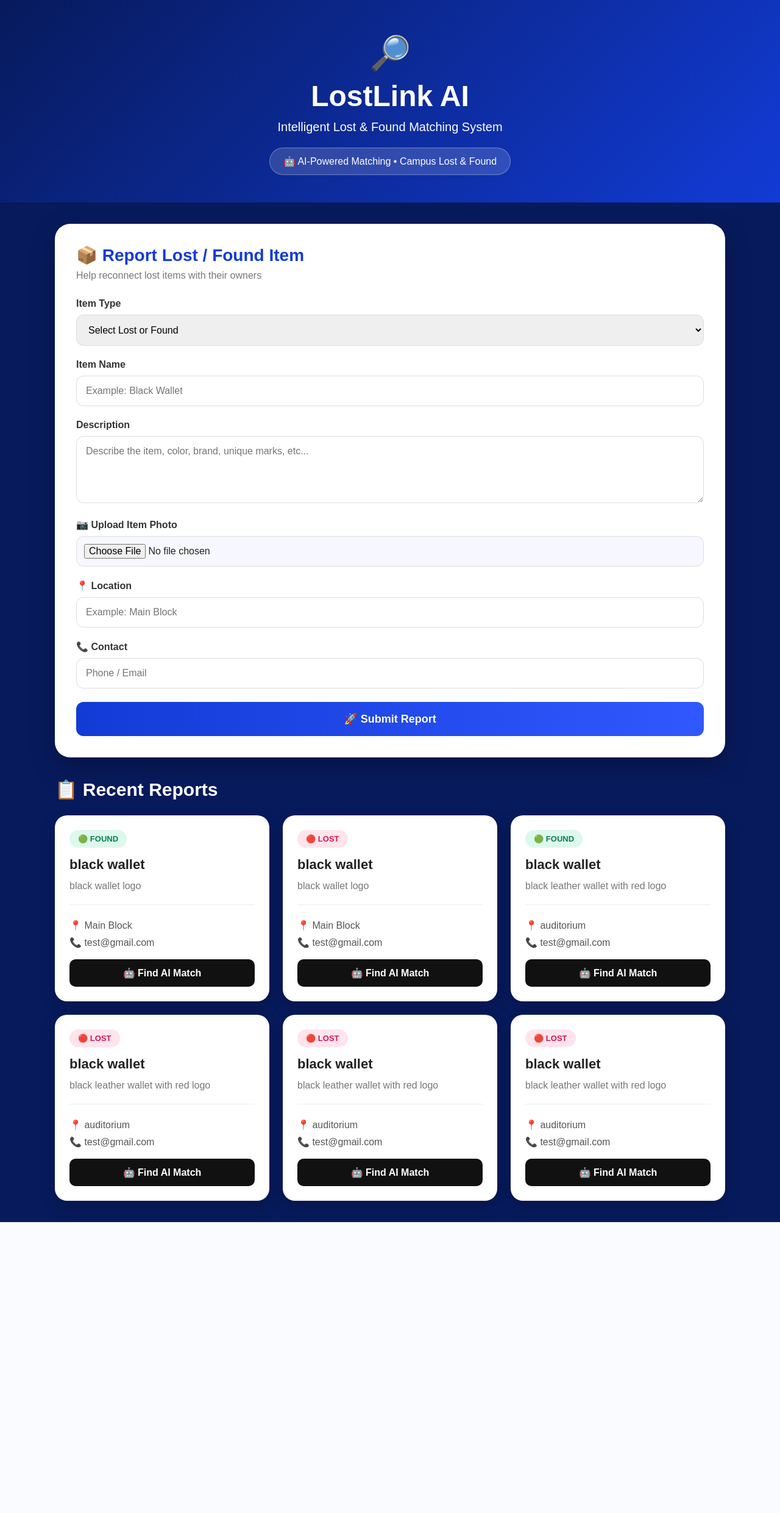
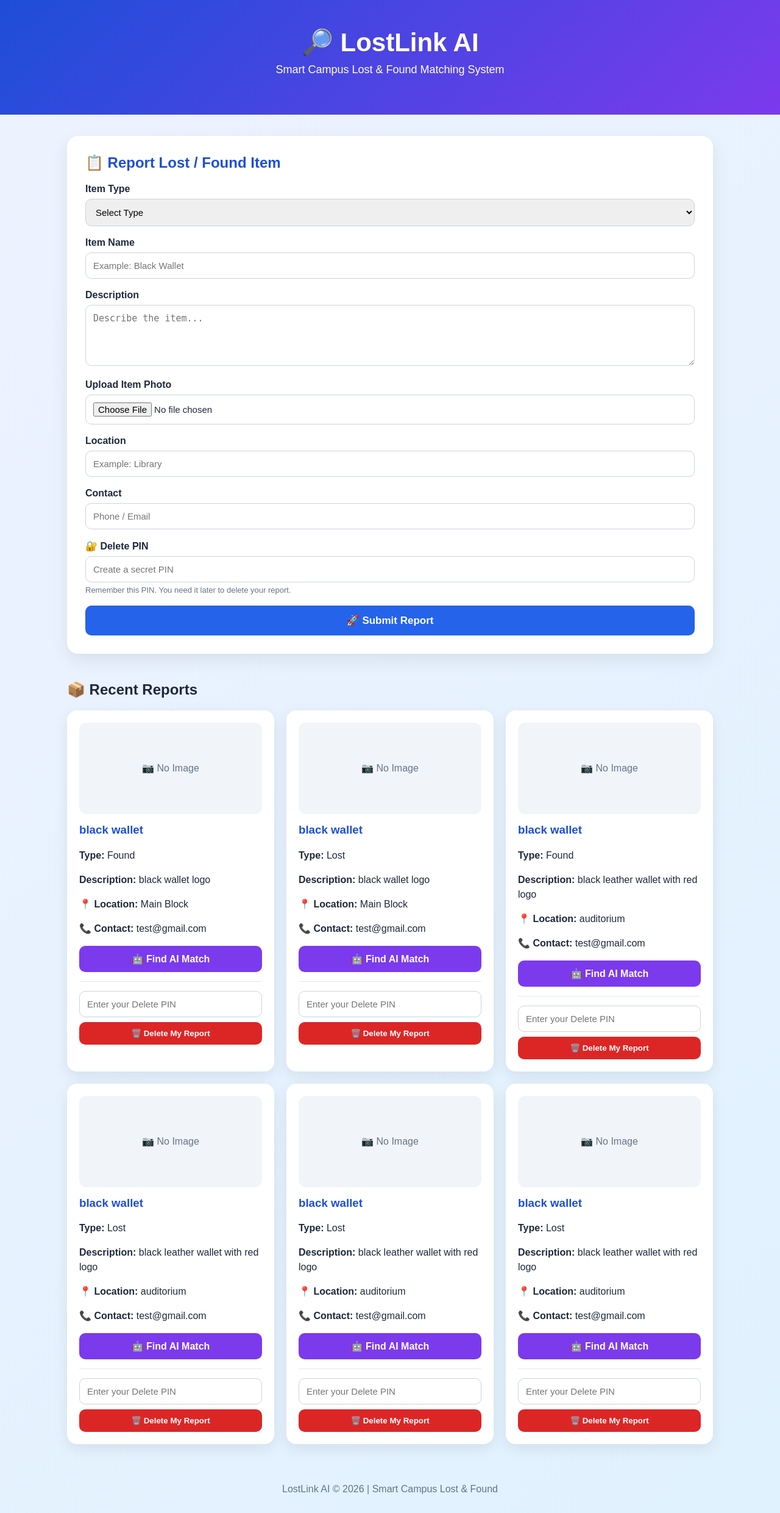
Before and after one commit to madhumitha1292007/LostLink-AI, a Flask app: page / in a window 1280 px wide. Shown: the whole page at 61% size. Before the commit the page ends 2004 px from the top, so only its background shows below. Run offline with Flask 3, Linux system fonts and the light colour scheme; data comes from the database, SQL or seed files in the repository; both versions use the stored data as it was after the commit.

Commit message:
Add delete PIN feature

```diff
--- a/app.py
+++ b/app.py
@@ -12,10 +12,9 @@ app.config["UPLOAD_FOLDER"] = UPLOAD_FOLDER
 os.makedirs(UPLOAD_FOLDER, exist_ok=True)
 
 
-# ---------------- DATABASE ----------------
+# ================= DATABASE =================
 
 def init_db():
-
     conn = sqlite3.connect("lostlink.db")
 
     conn.execute("""
@@ -36,20 +35,25 @@ def init_db():
 
     column_names = [column[1] for column in columns]
 
-    # Add image column if it doesn't already exist
+    # Add image column if missing
     if "image" not in column_names:
         conn.execute(
             "ALTER TABLE items ADD COLUMN image TEXT"
+        )
+
+    # Add delete PIN column if missing
+    if "delete_pin" not in column_names:
+        conn.execute(
+            "ALTER TABLE items ADD COLUMN delete_pin TEXT"
         )
 
     conn.commit()
     conn.close()
 
 
-# ---------------- AI TEXT MATCHING ----------------
+# ================= AI MATCHING =================
 
 def similarity(text1, text2):
-
     return SequenceMatcher(
         None,
         str(text1).lower().strip(),
@@ -59,16 +63,19 @@ def similarity(text1, text2):
 
 def calculate_match(item1, item2):
 
+    # Item name = 50%
     name_score = similarity(
         item1[2],
         item2[2]
     )
 
+    # Description = 30%
     description_score = similarity(
         item1[3],
         item2[3]
     )
 
+    # Location = 20%
     location_score = similarity(
         item1[4],
         item2[4]
@@ -83,7 +90,7 @@ def calculate_match(item1, item2):
     return round(final_score * 100)
 
 
-# ---------------- HOME ----------------
+# ================= HOME PAGE =================
 
 @app.route("/")
 def home():
@@ -103,7 +110,7 @@ def home():
     )
 
 
-# ---------------- REPORT ----------------
+# ================= REPORT ITEM =================
 
 @app.route("/report", methods=["POST"])
 def report():
@@ -114,6 +121,10 @@ def report():
     location = request.form["location"]
     contact = request.form["contact"]
 
+    # Delete PIN
+    delete_pin = request.form["delete_pin"]
+
+    # Image upload
     image_file = request.files.get("image")
 
     image_name = ""
@@ -131,6 +142,7 @@ def report():
             )
         )
 
+    # Save to database
     conn = sqlite3.connect("lostlink.db")
 
     conn.execute("""
@@ -141,16 +153,18 @@ def report():
             description,
             location,
             contact,
-            image
+            image,
+            delete_pin
         )
-        VALUES (?, ?, ?, ?, ?, ?)
+        VALUES (?, ?, ?, ?, ?, ?, ?)
     """, (
         item_type,
         item_name,
         description,
         location,
         contact,
-        image_name
+        image_name,
+        delete_pin
     ))
 
     conn.commit()
@@ -159,18 +173,20 @@ def report():
     return redirect("/")
 
 
-# ---------------- AI MATCH ----------------
+# ================= AI MATCH =================
 
 @app.route("/match/<int:item_id>")
 def match(item_id):
 
     conn = sqlite3.connect("lostlink.db")
 
+    # Current item
     current = conn.execute("""
         SELECT * FROM items
         WHERE id = ?
     """, (item_id,)).fetchone()
 
+    # Other items
     all_items = conn.execute("""
         SELECT * FROM items
         WHERE id != ?
@@ -185,11 +201,11 @@ def match(item_id):
 
     for item in all_items:
 
-        # Lost → Found
+        # Lost item should match Found item
         if current[1] == "Lost" and item[1] != "Found":
             continue
 
-        # Found → Lost
+        # Found item should match Lost item
         if current[1] == "Found" and item[1] != "Lost":
             continue
 
@@ -198,11 +214,13 @@ def match(item_id):
             item
         )
 
+        # Only show matches above 30%
         if score >= 30:
             matches.append(
                 (item, score)
             )
 
+    # Highest score first
     matches.sort(
         key=lambda x: x[1],
         reverse=True
@@ -215,11 +233,83 @@ def match(item_id):
     )
 
 
-# ---------------- START ----------------
+# ================= DELETE REPORT =================
+
+@app.route("/delete/<int:item_id>", methods=["POST"])
+def delete_item(item_id):
+
+    # PIN entered by user
+    pin = request.form["delete_pin"]
+
+    conn = sqlite3.connect("lostlink.db")
+
+    # Get stored PIN + image
+    item = conn.execute("""
+        SELECT delete_pin, image
+        FROM items
+        WHERE id = ?
+    """, (item_id,)).fetchone()
+
+    # Report doesn't exist
+    if item is None:
+
+        conn.close()
+
+        return "Report not found"
+
+
+    stored_pin = item[0]
+    image_name = item[1]
+
+
+    # Check PIN
+    if stored_pin != pin:
+
+        conn.close()
+
+        return """
+        <h2>❌ Wrong Delete PIN</h2>
+        <p>Please enter the PIN you created while reporting this item.</p>
+        <a href="/">Go Back</a>
+        """
+
+
+    # Delete database record
+    conn.execute("""
+        DELETE FROM items
+        WHERE id = ?
+    """, (item_id,))
+
+    conn.commit()
+    conn.close()
+
+
+    # Delete uploaded image also
+    if image_name:
+
+        image_path = os.path.join(
+            app.config["UPLOAD_FOLDER"],
+            image_name
+        )
+
+        if os.path.exists(image_path):
+
+            try:
+                os.remove(image_path)
+            except:
+                pass
+
+
+    return redirect("/")
+
+
+# ================= START APP =================
+
+# Initialize database when app starts
+init_db()
+
 
 if __name__ == "__main__":
-
-    init_db()
 
     app.run(
         debug=True,
--- a/templates/index.html
+++ b/templates/index.html
@@ -1,238 +1,207 @@
 <!DOCTYPE html>
 <html lang="en">
+
 <head>
     <meta charset="UTF-8">
     <meta name="viewport" content="width=device-width, initial-scale=1.0">
 
-    <title>LostLink AI | Intelligent Lost & Found</title>
+    <title>LostLink AI</title>
 
     <style>
         * {
             box-sizing: border-box;
-            margin: 0;
-            padding: 0;
-            font-family: Arial, sans-serif;
         }
 
         body {
-            background: #071a5c;
-            color: #222;
+            margin: 0;
+            font-family: Arial, sans-serif;
+            background: linear-gradient(135deg, #eef2ff, #e0f2fe);
+            color: #1e293b;
         }
 
         .hero {
-            background: linear-gradient(135deg, #071a5c, #123bd6);
+            background: linear-gradient(135deg, #1d4ed8, #7c3aed);
             color: white;
+            padding: 45px 20px;
             text-align: center;
-            padding: 55px 20px 45px;
-        }
-
-        .hero-icon {
-            font-size: 55px;
-            margin-bottom: 10px;
         }
 
         .hero h1 {
-            font-size: 48px;
-            margin-bottom: 12px;
+            margin: 0;
+            font-size: 42px;
         }
 
         .hero p {
-            font-size: 20px;
-            margin-bottom: 22px;
-        }
-
-        .badge {
-            display: inline-block;
-            background: rgba(255,255,255,0.15);
-            border: 1px solid rgba(255,255,255,0.3);
-            padding: 12px 22px;
-            border-radius: 30px;
-            font-size: 16px;
+            font-size: 18px;
+            margin-top: 10px;
         }
 
         .container {
-            width: 92%;
             max-width: 1100px;
             margin: 35px auto;
+            padding: 0 20px;
         }
 
-        .report-section {
+        .form-card {
             background: white;
-            padding: 35px;
-            border-radius: 25px;
-            box-shadow: 0 15px 40px rgba(0,0,0,0.25);
+            padding: 30px;
+            border-radius: 18px;
+            box-shadow: 0 10px 30px rgba(0, 0, 0, 0.08);
         }
 
-        .section-title {
-            display: flex;
-            align-items: center;
-            gap: 12px;
-            font-size: 28px;
-            color: #123bd6;
-            margin-bottom: 8px;
-        }
-
-        .section-subtitle {
-            color: #777;
-            margin-bottom: 28px;
+        .form-card h2 {
+            margin-top: 0;
+            color: #1d4ed8;
         }
 
         .form-group {
-            margin-bottom: 22px;
+            margin-bottom: 18px;
         }
 
         label {
             display: block;
             font-weight: bold;
-            margin-bottom: 9px;
-            color: #333;
+            margin-bottom: 7px;
         }
 
         input,
         textarea,
         select {
             width: 100%;
-            padding: 15px;
-            border: 1px solid #ddd;
-            border-radius: 12px;
-            font-size: 16px;
-            outline: none;
-        }
-
-        input:focus,
-        textarea:focus,
-        select:focus {
-            border-color: #123bd6;
+            padding: 12px;
+            border: 1px solid #cbd5e1;
+            border-radius: 10px;
+            font-size: 15px;
         }
 
         textarea {
-            min-height: 110px;
+            min-height: 100px;
             resize: vertical;
-        }
-
-        input[type="file"] {
-            background: #f7f8ff;
-            padding: 12px;
         }
 
         .submit-btn {
             width: 100%;
+            padding: 14px;
             border: none;
-            background: linear-gradient(90deg, #123bd6, #3158ff);
+            border-radius: 10px;
+            background: #2563eb;
             color: white;
-            padding: 17px;
-            border-radius: 12px;
-            font-size: 18px;
+            font-size: 17px;
             font-weight: bold;
             cursor: pointer;
         }
 
         .submit-btn:hover {
-            opacity: 0.9;
+            background: #1d4ed8;
         }
 
-        .reports-section {
-            margin-top: 35px;
-            background: #071a5c;
+        .pin-note {
+            font-size: 13px;
+            color: #64748b;
+            margin-top: 5px;
         }
 
         .reports-title {
-            color: white;
-            font-size: 30px;
-            margin-bottom: 25px;
+            margin-top: 45px;
+            margin-bottom: 20px;
         }
 
-        .items-grid {
+        .reports {
             display: grid;
             grid-template-columns: repeat(auto-fit, minmax(280px, 1fr));
-            gap: 22px;
+            gap: 20px;
         }
 
         .item-card {
             background: white;
-            border-radius: 20px;
-            padding: 24px;
-            box-shadow: 0 10px 25px rgba(0,0,0,0.18);
+            padding: 20px;
+            border-radius: 16px;
+            box-shadow: 0 8px 25px rgba(0, 0, 0, 0.08);
         }
 
-        .item-type {
-            display: inline-block;
-            padding: 7px 14px;
-            border-radius: 20px;
-            font-weight: bold;
-            font-size: 13px;
+        .item-card h3 {
+            margin-top: 0;
+            color: #1d4ed8;
+        }
+
+        .item-card p {
+            line-height: 1.5;
+        }
+
+        .item-image {
+            width: 100%;
+            height: 200px;
+            object-fit: cover;
+            border-radius: 12px;
             margin-bottom: 15px;
         }
 
-        .lost {
-            background: #ffe4eb;
-            color: #d4145a;
-        }
-
-        .found {
-            background: #ddf8ec;
-            color: #087f4f;
-        }
-
-        .item-card h3 {
-            font-size: 22px;
-            margin-bottom: 10px;
-            color: #222;
-        }
-
-        .description {
-            color: #777;
-            margin-bottom: 18px;
-            line-height: 1.5;
-        }
-
-        .details {
-            border-top: 1px solid #eee;
-            padding-top: 15px;
-        }
-
-        .detail {
-            margin: 9px 0;
-            color: #555;
+        .no-image {
+            height: 150px;
+            background: #f1f5f9;
+            border-radius: 12px;
+            display: flex;
+            align-items: center;
+            justify-content: center;
+            color: #64748b;
+            margin-bottom: 15px;
         }
 
         .match-btn {
             display: block;
             width: 100%;
+            padding: 12px;
             text-align: center;
             text-decoration: none;
-            margin-top: 18px;
-            padding: 13px;
+            background: #7c3aed;
+            color: white;
             border-radius: 10px;
-            background: #111;
-            color: white;
             font-weight: bold;
-            transition: 0.2s;
+            margin-top: 15px;
         }
 
         .match-btn:hover {
-            background: #123bd6;
+            background: #6d28d9;
         }
 
-        .no-items {
-            background: white;
+        .delete-box {
+            margin-top: 15px;
+            padding-top: 15px;
+            border-top: 1px solid #e2e8f0;
+        }
+
+        .delete-input {
+            margin-bottom: 8px;
+        }
+
+        .delete-btn {
+            width: 100%;
+            padding: 11px;
+            border: none;
+            border-radius: 10px;
+            background: #dc2626;
+            color: white;
+            font-weight: bold;
+            cursor: pointer;
+        }
+
+        .delete-btn:hover {
+            background: #b91c1c;
+        }
+
+        .footer {
+            text-align: center;
             padding: 30px;
-            border-radius: 15px;
-            text-align: center;
-            color: #777;
+            color: #64748b;
         }
 
         @media (max-width: 600px) {
             .hero h1 {
-                font-size: 35px;
+                font-size: 32px;
             }
 
-            .hero p {
-                font-size: 16px;
-            }
-
-            .report-section {
-                padding: 22px;
+            .container {
+                padding: 0 12px;
             }
         }
     </style>
@@ -241,48 +210,36 @@
 <body>
 
     <!-- HERO -->
-    <section class="hero">
-        <div class="hero-icon">🔎</div>
-
-        <h1>LostLink AI</h1>
-
-        <p>Intelligent Lost & Found Matching System</p>
-
-        <div class="badge">
-            🤖 AI-Powered Matching • Campus Lost & Found
+    <div class="hero">
+        <h1>🔎 LostLink AI</h1>
+        <p>Smart Campus Lost & Found Matching System</p>
     </div>
-    </section>
 
 
-    <!-- MAIN -->
     <div class="container">
 
         <!-- REPORT FORM -->
-        <section class="report-section">
+        <div class="form-card">
 
-            <h2 class="section-title">
-                📦 Report Lost / Found Item
-            </h2>
+            <h2>📋 Report Lost / Found Item</h2>
 
-            <p class="section-subtitle">
-                Help reconnect lost items with their owners
-            </p>
+            <form
+                action="/report"
+                method="POST"
+                enctype="multipart/form-data"
+            >
 
-            <form action="/report" method="POST" enctype="multipart/form-data">
-
-                <!-- ITEM TYPE -->
                 <div class="form-group">
                     <label>Item Type</label>
 
                     <select name="item_type" required>
-                        <option value="">Select Lost or Found</option>
+                        <option value="">Select Type</option>
                         <option value="Lost">Lost</option>
                         <option value="Found">Found</option>
                     </select>
                 </div>
 
 
-                <!-- ITEM NAME -->
                 <div class="form-group">
                     <label>Item Name</label>
 
@@ -295,21 +252,19 @@
                 </div>
 
 
-                <!-- DESCRIPTION -->
                 <div class="form-group">
                     <label>Description</label>
 
                     <textarea
                         name="description"
-                        placeholder="Describe the item, color, brand, unique marks, etc..."
+                        placeholder="Describe the item..."
                         required
                     ></textarea>
                 </div>
 
 
-                <!-- IMAGE -->
                 <div class="form-group">
-                    <label>📷 Upload Item Photo</label>
+                    <label>Upload Item Photo</label>
 
                     <input
                         type="file"
@@ -319,22 +274,20 @@
                 </div>
 
 
-                <!-- LOCATION -->
                 <div class="form-group">
-                    <label>📍 Location</label>
+                    <label>Location</label>
 
                     <input
                         type="text"
                         name="location"
-                        placeholder="Example: Main Block"
+                        placeholder="Example: Library"
                         required
                     >
                 </div>
 
 
-                <!-- CONTACT -->
                 <div class="form-group">
-                    <label>📞 Contact</label>
+                    <label>Contact</label>
 
                     <input
                         type="text"
@@ -345,75 +298,98 @@
                 </div>
 
 
-                <!-- SUBMIT -->
-                <button type="submit" class="submit-btn">
+                <!-- DELETE PIN -->
+                <div class="form-group">
+
+                    <label>🔐 Delete PIN</label>
+
+                    <input
+                        type="password"
+                        name="delete_pin"
+                        placeholder="Create a secret PIN"
+                        required
+                    >
+
+                    <div class="pin-note">
+                        Remember this PIN. You need it later to delete your report.
+                    </div>
+
+                </div>
+
+
+                <button
+                    type="submit"
+                    class="submit-btn"
+                >
                     🚀 Submit Report
                 </button>
 
             </form>
 
-        </section>
+        </div>
 
 
         <!-- RECENT REPORTS -->
-        <section class="reports-section">
 
         <h2 class="reports-title">
-                📋 Recent Reports
+            📦 Recent Reports
         </h2>
 
 
-            {% if items %}
-
-            <div class="items-grid">
+        <div class="reports">
 
             {% for item in items %}
 
             <div class="item-card">
 
-                    <!-- LOST / FOUND -->
-                    {% if item[1] == "Lost" %}
+                {% if item[6] %}
 
-                        <span class="item-type lost">
-                            🔴 LOST
-                        </span>
+                    <img
+                        src="{{ url_for('static', filename='uploads/' + item[6]) }}"
+                        class="item-image"
+                        alt="Item Image"
+                    >
 
                 {% else %}
 
-                        <span class="item-type found">
-                            🟢 FOUND
-                        </span>
+                    <div class="no-image">
+                        📷 No Image
+                    </div>
 
                 {% endif %}
 
 
-                    <!-- ITEM NAME -->
                 <h3>
                     {{ item[2] }}
                 </h3>
 
 
-                    <!-- DESCRIPTION -->
-                    <p class="description">
+                <p>
+                    <strong>Type:</strong>
+                    {{ item[1] }}
+                </p>
+
+
+                <p>
+                    <strong>Description:</strong>
                     {{ item[3] }}
                 </p>
 
 
-                    <!-- DETAILS -->
-                    <div class="details">
-
-                        <div class="detail">
-                            📍 {{ item[4] }}
-                        </div>
-
-                        <div class="detail">
-                            📞 {{ item[5] }}
-                        </div>
-
-                    </div>
+                <p>
+                    <strong>📍 Location:</strong>
+                    {{ item[4] }}
+                </p>
 
 
-                    <!-- AI MATCH BUTTON -->
+                <p>
+                    <strong>📞 Contact:</strong>
+                    {{ item[5] }}
+                </p>
+
+
+                <!-- AI MATCH -->
+
                 <a
                     href="/match/{{ item[0] }}"
                     class="match-btn"
@@ -421,23 +397,48 @@
                     🤖 Find AI Match
                 </a>
 
+
+                <!-- DELETE -->
+
+                <div class="delete-box">
+
+                    <form
+                        action="/delete/{{ item[0] }}"
+                        method="POST"
+                    >
+
+                        <input
+                            type="password"
+                            name="delete_pin"
+                            class="delete-input"
+                            placeholder="Enter your Delete PIN"
+                            required
+                        >
+
+                        <button
+                            type="submit"
+                            class="delete-btn"
+                        >
+                            🗑️ Delete My Report
+                        </button>
+
+                    </form>
+
+                </div>
+
             </div>
 
             {% endfor %}
 
         </div>
 
-            {% else %}
-
-            <div class="no-items">
-                No reports yet. Be the first to report an item!
     </div>
 
-            {% endif %}
 
-        </section>
-
+    <div class="footer">
+        LostLink AI © 2026 | Smart Campus Lost & Found
     </div>
 
 </body>
+
 </html>
```
Also changed, not shown: lostlink.db. Lines whose indentation alone changed are shown as unchanged.
